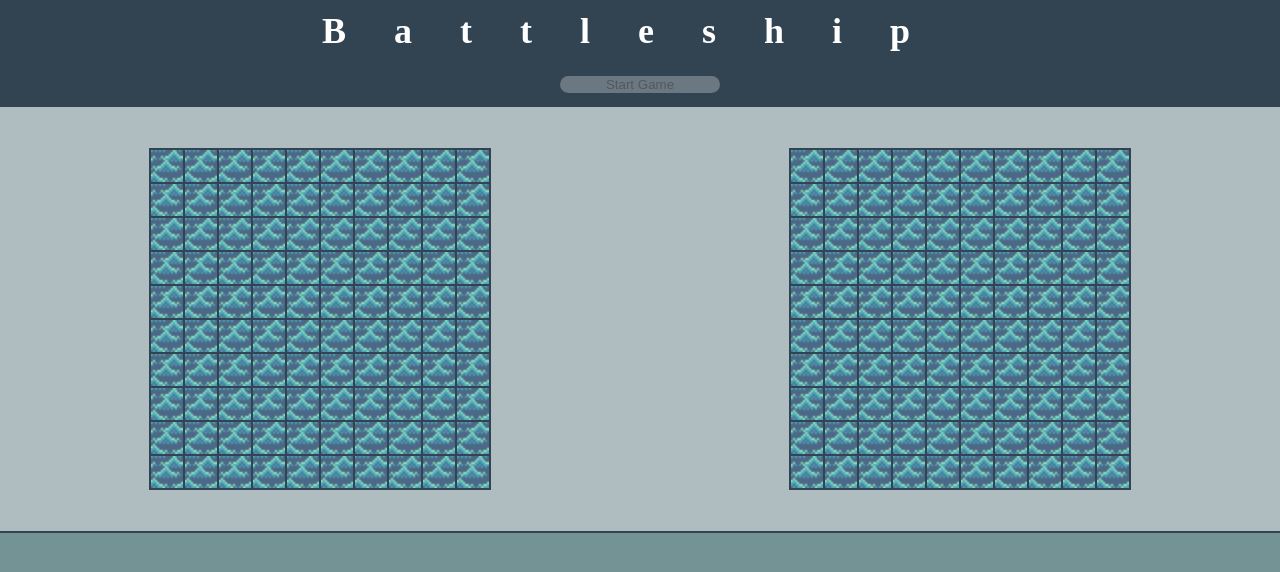
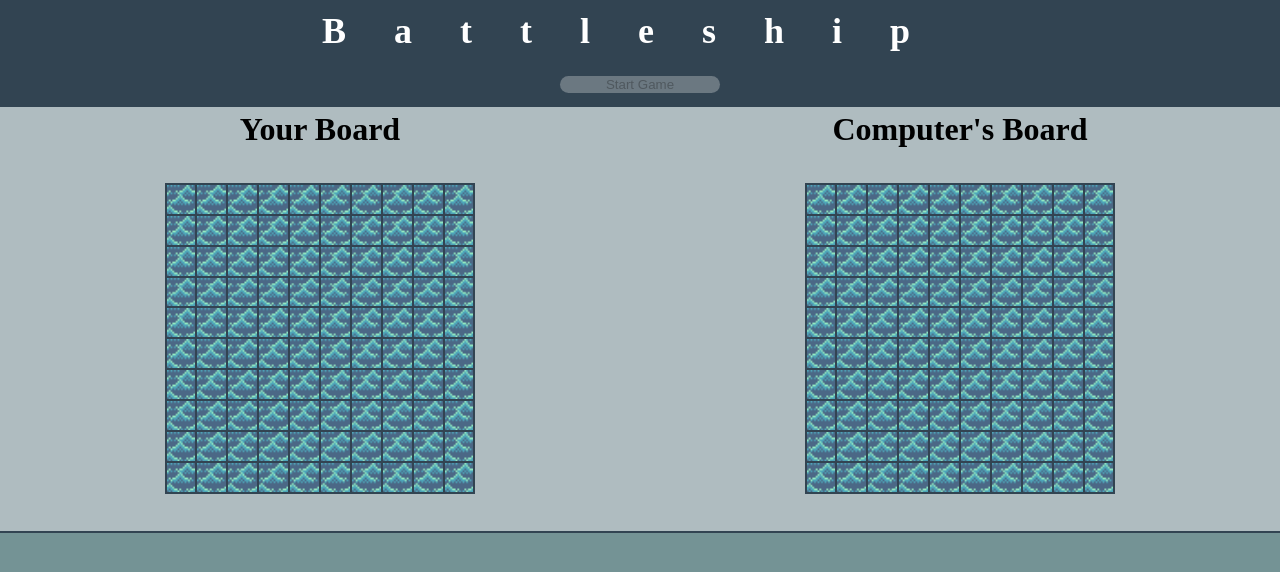
Before and after one commit to chri-ss/battleship, a website built with webpack: page dist/index.html in a window 1280 px wide. Both pictures are taken after a click on the button "Start Game". Built offline with nearby package versions, Linux system fonts and the light colour scheme.

Commit message:
Add row and column data attributes to grid tiles

```diff
--- a/src/DOM.js
+++ b/src/DOM.js
@@ -1,4 +1,5 @@
 import tile from "./images/tile048.png";
+import player from "./player";
 
 const content = document.getElementById("content");
 const boardArea = document.createElement("div");
@@ -29,19 +30,40 @@ const makeShipArea = () => {
   content.appendChild(shipArea);
 };
 
+const makeBoardTitle = (plyr) => {
+  const boardTitle = document.createElement("div");
+  boardTitle.classList.add("board-title");
+  if (plyr.getComp() === true) {
+    boardTitle.textContent = "Computer's Board";
+  } else {
+    boardTitle.textContent = "Your Board";
+  }
+  boardArea.appendChild(boardTitle);
+};
+
 const makeBoard = (plyr) => {
+  makeBoardTitle(plyr);
   const newBoard = document.createElement("div");
   newBoard.classList.add("new-board");
   Object.entries(plyr.brd.board).forEach((entry) => {
+    let column = 1;
     entry[1].forEach((i) => {
       const gridTile = document.createElement("div");
       gridTile.classList.add("grid-tile");
+      gridTile.setAttribute("data-row", entry[0]);
+      gridTile.setAttribute("data-column", column);
+      column++;
       newBoard.appendChild(gridTile);
       gridTile.style.backgroundImage = `url(${tile})`;
     });
   });
   boardArea.appendChild(newBoard);
 };
+
+// const updateBoard = () => {
+//   const board = document.querySelector(".new-board");
+//   board.
+// };
 
 const makeBoardArea = () => {
   boardArea.classList.add("board-area");
--- a/src/game.js
+++ b/src/game.js
@@ -1,5 +1,18 @@
 import player from "./player";
 import { makeBoard } from "./DOM";
+
+const populateBoard = (plyr) => {
+  const carrier = ship(5);
+  const battleship = ship(4);
+  const cruiser = ship(3);
+  const submarine = ship(3);
+  const destroyer = ship(2);
+  plyr.brd.placeShip(carrier, "horizontal", "A", 2);
+  plyr.brd.placeShip(battleship, "vertical", "C", 8);
+  plyr.brd.placeShip(cruiser, "vertical", "D", 2);
+  plyr.brd.placeShip(submarine, "vertical", "E", 5);
+  plyr.brd.placeShip(destroyer, "horizontal", "H", 1);
+};
 
 const newGameListener = () => {
   const newGameButton = document.querySelector(".start-game");
@@ -10,8 +23,9 @@ const newGameListener = () => {
     p2.setComp(true);
     makeBoard(p1);
     makeBoard(p2);
-    // return { p1, p2 };
     newGameButton.disabled = true;
+    populateBoard(p1);
+    populateBoard(p2);
   });
 };
 
--- a/src/player.js
+++ b/src/player.js
@@ -1,4 +1,5 @@
 import { gameboard } from "./gameboard";
+import { ship } from "./ships";
 
 const player = () => {
   let turn = false;
--- a/src/style.scss
+++ b/src/style.scss
@@ -42,10 +42,18 @@ body {
 .board-area {
   display: grid;
   grid-template-columns: 1fr 1fr;
+  grid-template-rows: 1fr 10fr;
   background-color: #afbcc0;
   align-items: center;
   justify-items: center;
   border-bottom: 2px solid #324452;
+
+  .board-title {
+    grid-row: 1/2;
+    align-self: end;
+    font-size: 32px;
+    font-weight: 700;
+  }
 
   .new-board {
     display: grid;
@@ -54,6 +62,7 @@ body {
     border: 1px solid #324452;
     height: 80%;
     aspect-ratio: 1/1;
+    grid-row: 2/3;
   }
 
   .grid-tile {
```
Also changed, not shown: README.md, dist/bundle.js, tests/game.test.js (deleted).
